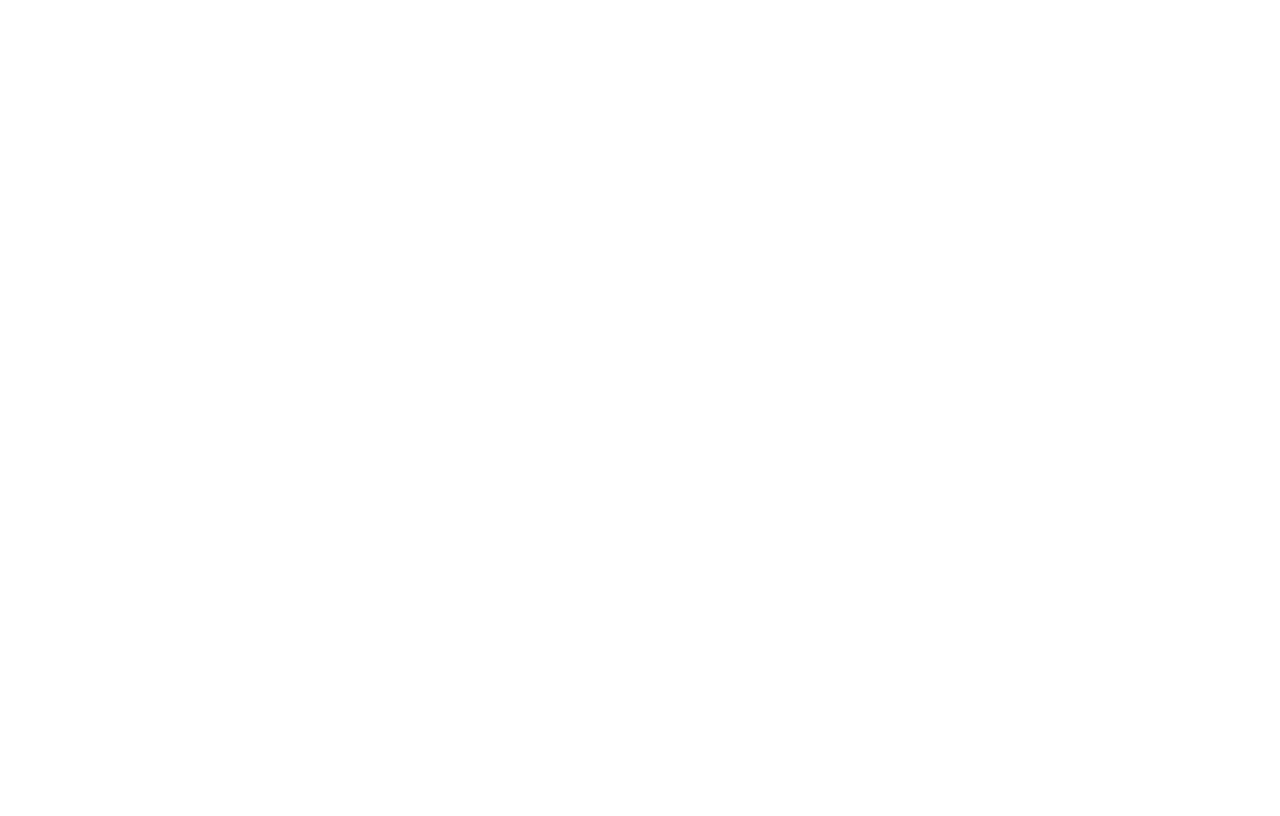
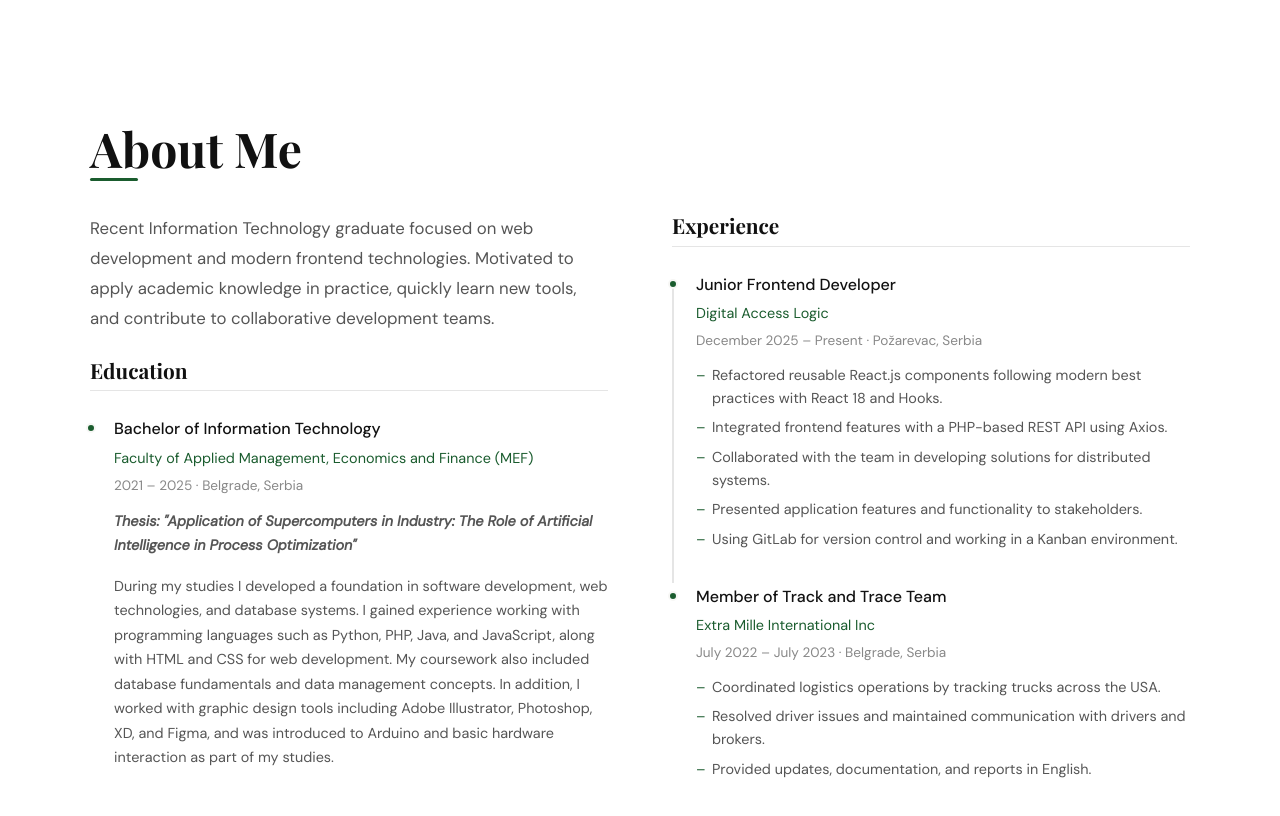
Before and after one commit to tamara-radovanovic/web-portfolio, a React (Vite) app: page / in a window 1280 px wide. Shown: the part 680-1496 px from the top of the page. Before the commit the page ends 800 px from the top, so only its background shows below. Built offline with nearby package versions, Linux system fonts and the light colour scheme.

Commit message:
Add About section

```diff
--- a/index.html
+++ b/index.html
@@ -2,7 +2,7 @@
 <html lang="en">
   <head>
     <meta charset="UTF-8" />
-    <link rel="icon" type="image/png" href="/favicon.png" />
+    <link rel="icon" type="image/png" href="/favicon1.png" />
     <meta name="viewport" content="width=device-width, initial-scale=1.0" />
     <title>Portfolio</title>
   </head>
--- a/src/data/personal.ts
+++ b/src/data/personal.ts
@@ -43,10 +43,16 @@
   education: [
     {
       degree: 'Bachelor of Information Technology',
-      institution: 'Faculty of Applied Management, Economics and Finance',
+      institution: 'Faculty of Applied Management, Economics and Finance (MEF)',
       location: 'Belgrade, Serbia',
       period: '2021 – 2025',
       thesis: 'Application of Supercomputers in Industry: The Role of Artificial Intelligence in Process Optimization',
+      description: [
+      'During my studies I developed a foundation in software development, web technologies, and database systems. ' ,
+      'I gained experience working with programming languages such as Python, PHP, Java, and JavaScript, along with HTML and CSS for web development. ',
+      'My coursework also included database fundamentals and data management concepts. ',
+      'In addition, I worked with graphic design tools including Adobe Illustrator, Photoshop, XD, and Figma, and was introduced to Arduino and basic hardware interaction as part of my studies.',
+      ],
     },
   ],
 
--- a/src/pages/HomePage.tsx
+++ b/src/pages/HomePage.tsx
@@ -1,9 +1,11 @@
 import { Hero } from "../sections/Hero";
+import { About } from "../sections/About";
 
 function HomePage(){
     return (
         <main>
             <Hero />
+            <About />
         </main>
     )
 }
--- /dev/null
+++ b/src/sections/About.module.css
@@ -0,0 +1,161 @@
+.section {
+    font-size: 6rem 1.5rem;
+    background-color: var('--bg-secondary');
+}
+
+.container {
+    max-width: 1100px;
+    margin: 0 auto;
+}
+
+.sectionHeader {
+    margin-bottom: 2rem;
+}
+
+.sectionTitle{
+    font-family: var(--font-display);
+    font-size: clamp(2rem, 4vw, 3rem);
+    font-weight: 700;
+    color: var(--text-primary);
+    margin-bottom: 0.75rem.
+}
+
+.accentLine {
+    width: 48px;
+    height: 3px;
+    background-color: var(--accent);
+    border-radius: 2px;
+}
+
+.grid {
+    display: grid;
+    grid-template-columns: 1fr 1fr;
+    gap: 4rem;
+}
+
+.bio {
+  font-family: var(--font-body);
+  font-size: 1.05rem;
+  color: var(--text-secondary);
+  line-height: 1.8;
+  margin-bottom: 1.5rem;
+}
+
+/* Timeline for experience and education */
+.timelineSection {
+  margin-bottom: 3rem;
+}
+
+.timelineSectionTitle {
+  font-family: var(--font-display);
+  font-size: 1.3rem;
+  font-weight: 700;
+  color: var(--text-primary);
+  margin-bottom: 1.5rem;
+  padding-bottom: 0.5rem;
+  border-bottom: 1px solid var(--border-color);
+}
+
+.timelineItem {
+  position: relative;
+  padding-left: 1.5rem;
+  margin-bottom: 2rem;
+}
+
+/* Timeline vertical line */
+.timelineItem::before {
+  content: '';
+  position: absolute;
+  left: 0;
+  top: 8px;
+  bottom: -2rem;
+  width: 2px;
+  background-color: var(--border-color);
+}
+
+.timelineItem:last-child::before {
+  display: none;
+}
+
+/* Timeline dot */
+.timelineItem::after {
+  content: '';
+  position: absolute;
+  left: -4px;
+  top: 8px;
+  width: 10px;
+  height: 10px;
+  border-radius: 50%;
+  background-color: var(--accent);
+  border: 2px solid var(--bg-secondary);
+}
+
+.timelineTitle {
+  font-family: var(--font-body);
+  font-size: 1rem;
+  font-weight: 500;
+  color: var(--text-primary);
+  margin-bottom: 0.2rem;
+}
+
+.timelineCompany {
+  font-family: var(--font-body);
+  font-size: 0.9rem;
+  color: var(--accent);
+  margin-bottom: 0.2rem;
+}
+
+.timelinePeriod {
+  font-family: var(--font-body);
+  font-size: 0.85rem;
+  color: var(--text-muted);
+  margin-bottom: 0.75rem;
+}
+
+.timelineList {
+  list-style: none;
+  padding: 0;
+  margin: 0;
+  display: flex;
+  flex-direction: column;
+  gap: 0.4rem;
+}
+
+.timelineList li {
+  font-family: var(--font-body);
+  font-size: 0.9rem;
+  color: var(--text-secondary);
+  line-height: 1.6;
+  padding-left: 1rem;
+  position: relative;
+}
+
+.timelineList li::before {
+  content: '–';
+  position: absolute;
+  left: 0;
+  color: var(--accent);
+}
+
+.thesis {
+  font-family: var(--font-body);
+  font-size: 0.9rem;
+  font-weight: bold;
+  color: var(--text-secondary);
+  font-style: italic;
+  margin-top: 0.5rem;
+}
+
+.description {
+    font-family: var(--font-body);
+    font-size: 0.9rem;
+    color: var(--text-secondary);
+    margin-top: 1rem;
+}
+
+@media (max-width: 768px) {
+  .grid {
+    grid-template-columns: 1fr;
+    gap: 2rem;
+  }
+}
--- /dev/null
+++ b/src/sections/About.tsx
@@ -0,0 +1,65 @@
+import { personal } from '../data/personal'
+import styles from './About.module.css'
+
+export function About() {
+  return (
+    <section id="about" className={styles.section}>
+      <div className={styles.container}>
+
+        <div className={styles.sectionHeader}>
+          <h2 className={styles.sectionTitle}>About Me</h2>
+          <div className={styles.accentLine} />
+        </div>
+
+        <div className={styles.grid}>
+
+          {/* Left column - bio and education */}
+          <div>
+            <p className={styles.bio}>{personal.bio}</p>
+
+            <div className={styles.timelineSection}>
+              <h3 className={styles.timelineSectionTitle}>Education</h3>
+              {personal.education.map((edu, index) => (
+                <div key={index} className={styles.timelineItem}>
+                  <p className={styles.timelineTitle}>{edu.degree}</p>
+                  <p className={styles.timelineCompany}>{edu.institution}</p>
+                  <p className={styles.timelinePeriod}>
+                    {edu.period} · {edu.location}
+                  </p>
+                  {edu.thesis && (
+                    <p className={styles.thesis}>
+                      Thesis: "{edu.thesis}"
+                    </p>
+                  )}
+                  <p className={styles.description}>{edu.description}</p>
+                </div>
+              ))}
+            </div>
+          </div>
+
+          {/* right column - experience */}
+          <div>
+            <div className={styles.timelineSection}>
+              <h3 className={styles.timelineSectionTitle}>Experience</h3>
+              {personal.experience.map((exp, index) => (
+                <div key={index} className={styles.timelineItem}>
+                  <p className={styles.timelineTitle}>{exp.title}</p>
+                  <p className={styles.timelineCompany}>{exp.company}</p>
+                  <p className={styles.timelinePeriod}>
+                    {exp.period} · {exp.location}
+                  </p>
+                  <ul className={styles.timelineList}>
+                    {exp.responsibilities.map((item, i) => (
+                      <li key={i}>{item}</li>
+                    ))}
+                  </ul>
+                </div>
+              ))}
+            </div>
+          </div>
+
+        </div>
+      </div>
+    </section>
+  )
+}
```
Also changed, not shown: public/favicon.png (deleted), public/favicon1.png (added).
